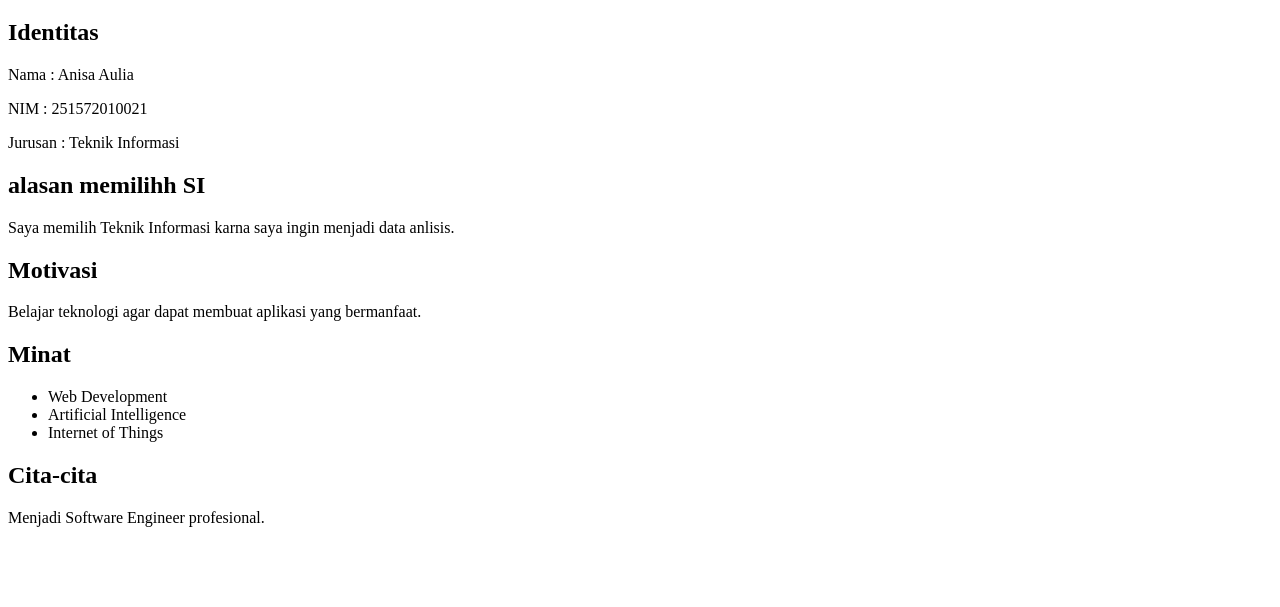
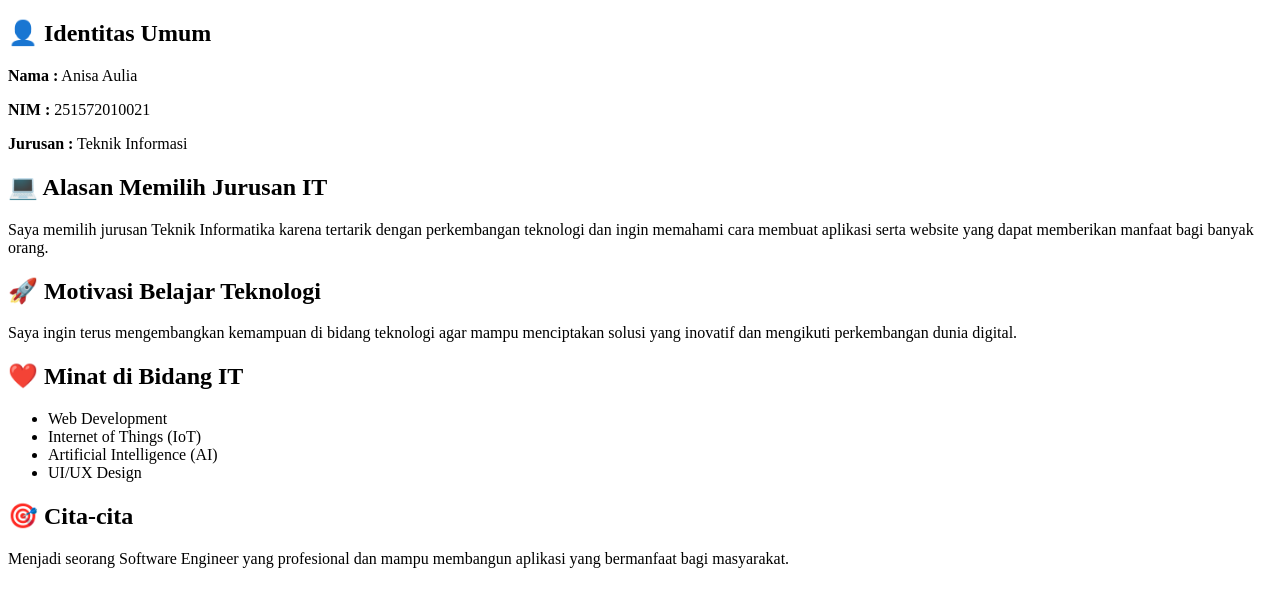
Before and after one commit to 251572010021anisaaulia-rgb/251572010021-anisaaulia, a plain HTML site: page index.html in a window 1280 px wide. Shown: the part 61-668 px from the top of the page. Drawn offline with Linux system fonts and the light colour scheme.

Commit message:
Update index.html

```diff
--- a/index.html
+++ b/index.html
@@ -2,44 +2,47 @@
 <html lang="id">
 <head>
     <meta charset="UTF-8">
+    <meta name="viewport" content="width=device-width, initial-scale=1.0">
     <title>Profil Saya</title>
-
     <link rel="stylesheet" href="style.css">
-
 </head>
 <body>
 
 <div class="container">
 
-<h1>Profil Mahasiswa</h1>
+    <h1>Profil Mahasiswa</h1>
 
-<h2>Identitas</h2>
+    <h2>👤 Identitas Umum</h2>
+    <p><b>Nama :</b> Anisa Aulia</p>
+    <p><b>NIM :</b> 251572010021</p>
+    <p><b>Jurusan :</b> Teknik Informasi</p>
 
-<p>Nama : Anisa Aulia</p>
+    <h2>💻 Alasan Memilih Jurusan IT</h2>
+    <p>
+        Saya memilih jurusan Teknik Informatika karena tertarik dengan perkembangan
+        teknologi dan ingin memahami cara membuat aplikasi serta website yang dapat
+        memberikan manfaat bagi banyak orang.
+    </p>
 
-<p>NIM : 251572010021</p>
+    <h2>🚀 Motivasi Belajar Teknologi</h2>
+    <p>
+        Saya ingin terus mengembangkan kemampuan di bidang teknologi agar mampu
+        menciptakan solusi yang inovatif dan mengikuti perkembangan dunia digital.
+    </p>
 
-<p>Jurusan : Teknik Informasi</p>
+    <h2>❤️ Minat di Bidang IT</h2>
+    <ul>
+        <li>Web Development</li>
+        <li>Internet of Things (IoT)</li>
+        <li>Artificial Intelligence (AI)</li>
+        <li>UI/UX Design</li>
+    </ul>
 
-<h2>alasan memilihh SI </h2>
-
-<p>Saya memilih Teknik Informasi karna saya ingin menjadi data anlisis.</p>
-
-<h2>Motivasi</h2>
-
-<p>Belajar teknologi agar dapat membuat aplikasi yang bermanfaat.</p>
-
-<h2>Minat</h2>
-
-<ul>
-<li>Web Development</li>
-<li>Artificial Intelligence</li>
-<li>Internet of Things</li>
-</ul>
-
-<h2>Cita-cita</h2>
-
-<p>Menjadi Software Engineer profesional.</p>
+    <h2>🎯 Cita-cita</h2>
+    <p>
+        Menjadi seorang Software Engineer yang profesional dan mampu membangun
+        aplikasi yang bermanfaat bagi masyarakat.
+    </p>
 
 </div>
 
```
